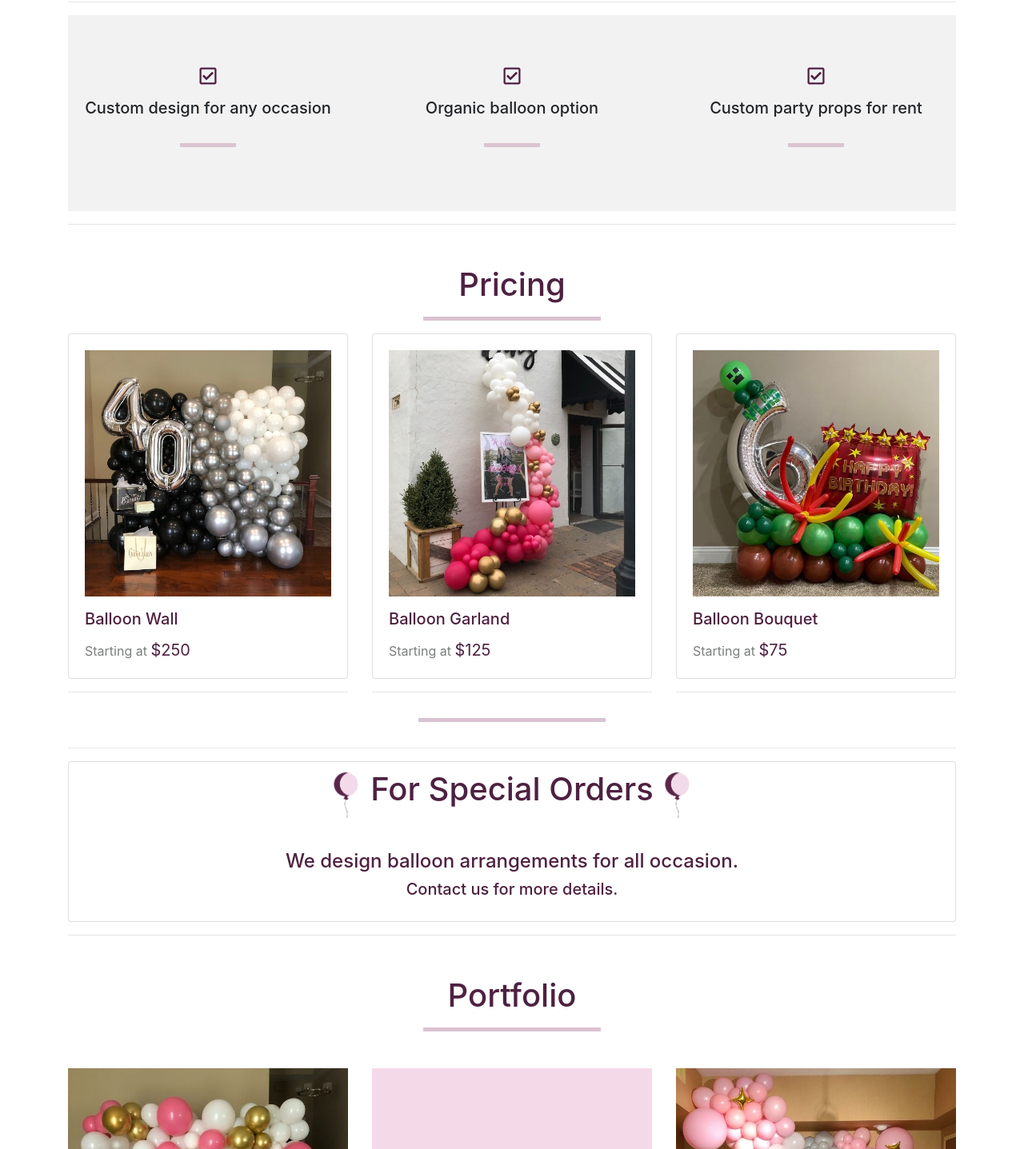
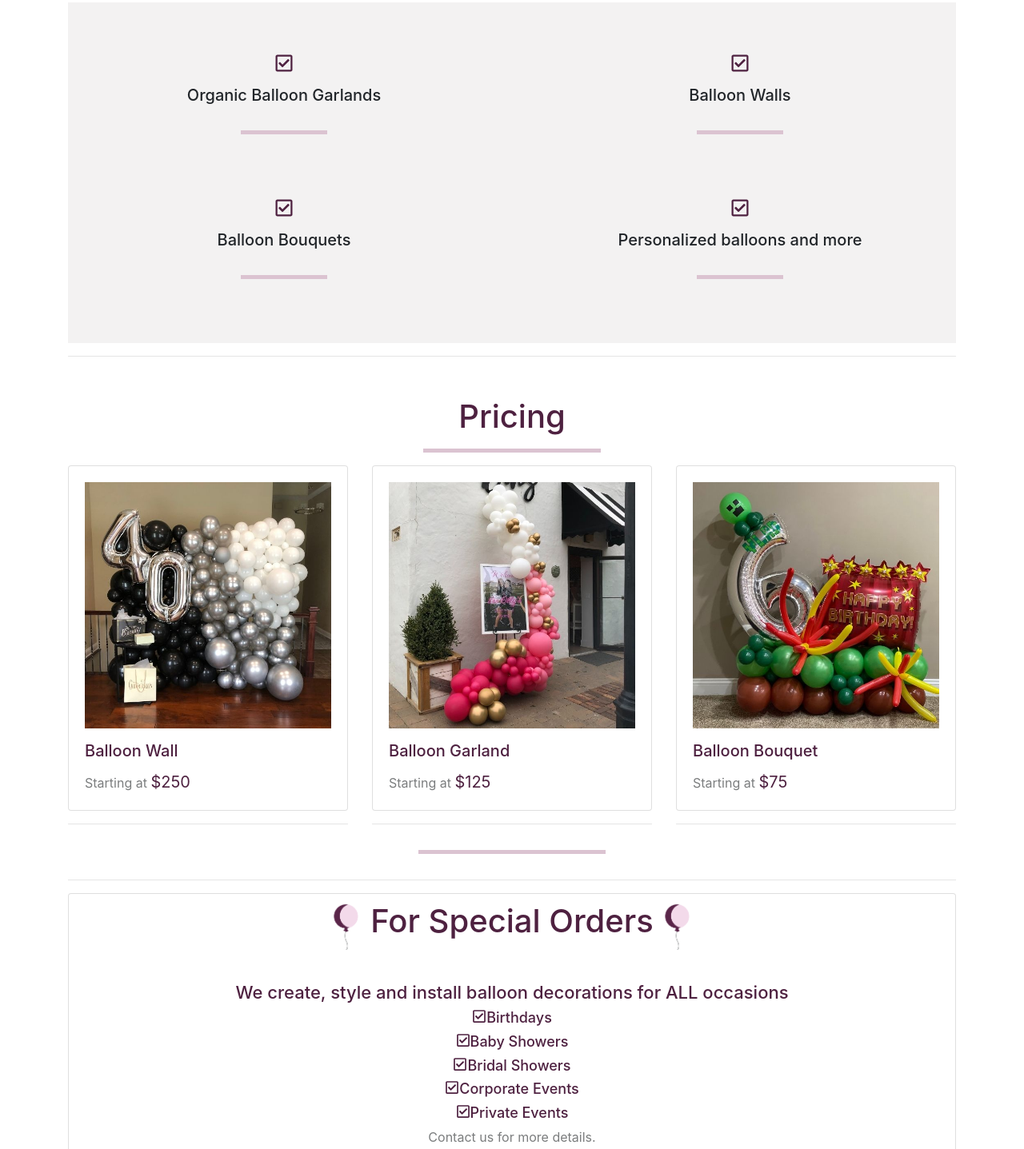
Before and after one commit to nisamova/gatsby-site-learning, a Gatsby site: page / in a window 1280 px wide. Shown: the part 762-2199 px from the top of the page at 80% size. Built offline with nearby package versions, Linux system fonts and the light colour scheme; Gatsby itself is replaced by a stand-in of ours.

Commit message:
Add aditional content

```diff
--- a/src/components/header.js
+++ b/src/components/header.js
@@ -31,9 +31,7 @@ const Header = () => {
       <Container style={{ 'background-color': '#f4d9e9'}}>
         <Row sm={1} md={2} lg={2}>
           <Col>
-      <figure >
         <Link to="/"><img src="Party-Ambiance-square-logo.jpg" width="150" height="150" alt="Party in Style" /></Link>
-      </figure>
       </Col>
       <Col>
         <ul style={{ display: `inline-block`, 'list-style-type': `none`, float: `right`, marginTop: `5rem`}}>
--- a/src/components/pricing-card.js
+++ b/src/components/pricing-card.js
@@ -2,6 +2,8 @@ import React from 'react'
 import { Container, Row, Col, Card } from 'react-bootstrap'
 import { useStaticQuery, graphql } from "gatsby"
 import Img from "gatsby-image"
+import {FaRegCheckSquare} from 'react-icons/fa'
+
 /**import { FaFacebook, FaInstagramSquare, FaEnvelope, FaPhoneSquareAlt} from 'react-icons/fa'*/
 
 
@@ -105,12 +107,21 @@ function Pricingcard() {
     <hr></hr>
     <Card>
       <Card.Title>
-    <h1 class="d-flex justify-content-center" style={{'padding-top': '10px',}}> <Img fixed={data.imagebaloonlogopink.childImageSharp.fixed}
+    <h1 class="d-flex justify-content-center" style={{'padding-top':'10px'}}> <Img fixed={data.imagebaloonlogopink.childImageSharp.fixed}
       alt="Balloon Logo Brand" /> For Special Orders <Img fixed={data.imagebaloonlogopink.childImageSharp.fixed}
       alt="Balloon Logo Brand" /></h1>
       </Card.Title>
       <Card.Body>
-        <h4 class="d-flex justify-content-center">We design balloon arrangements for all occasion. </h4><h5 class="d-flex justify-content-center">Contact us for more details.</h5>
+        <h2 class="d-flex justify-content-center" style={{'font-size':'22px'}}>We create, style and install balloon decorations for ALL occasions</h2>
+
+
+        <h3 class="d-flex justify-content-center" style={{'font-size':'18px'}}> <FaRegCheckSquare /> Birthdays </h3>
+        <h4 class="d-flex justify-content-center" style={{'font-size':'18px'}}><FaRegCheckSquare /> Baby Showers </h4>
+        <h5 class="d-flex justify-content-center" style={{'font-size':'18px'}}><FaRegCheckSquare /> Bridal Showers </h5>
+        <h6 class="d-flex justify-content-center" style={{'font-size':'18px'}}> <FaRegCheckSquare /> Corporate Events </h6>
+        <h6 class="d-flex justify-content-center" style={{'font-size':'18px'}}> <FaRegCheckSquare />Private Events</h6>
+
+        <p class="d-flex justify-content-center">Contact us for more details.</p>
       </Card.Body>
       </Card>
       <hr></hr>
--- a/src/pages/index.js
+++ b/src/pages/index.js
@@ -23,24 +23,32 @@ export default function Home({data}) {
       </Container>
         <Container>
         <section style={{'background-color':'#f3f2f2','padding-bottom':'4rem' }}>
-        <Row sm={1} md lg={3}>
+        <Row sm={1} md={2} lg={2}>
           <Col>
           <span class="d-flex justify-content-center" style={{color: '#4e2140','font-size':'24px','padding-bottom':'1rem','padding-top':'4rem'}}><FaRegCheckSquare /> </span>
-          <h5 class="d-flex justify-content-center" class="d-flex justify-content-center" style={{'padding-bottom':'1rem'}} > Custom design for any occasion</h5>
+          <h5 class="d-flex justify-content-center" class="d-flex justify-content-center" style={{'padding-bottom':'1rem'}} >Organic Balloon Garlands</h5>
           <hr style={{'width':'20%', 'border-width':'5px', 'background-color':'#f4d9e9'}}></hr>
 
           </Col>
+
           <Col>
           <span class="d-flex justify-content-center" style={{color: '#4e2140','font-size':'24px','padding-bottom':'1rem','padding-top':'4rem'}}><FaRegCheckSquare /> </span>
-          <h5 class="d-flex justify-content-center" class="d-flex justify-content-center" style={{'padding-bottom':'1rem'}} >Organic balloon option</h5>
+          <h5 class="d-flex justify-content-center" class="d-flex justify-content-center" style={{'padding-bottom':'1rem'}} >Balloon Walls</h5>
           <hr style={{'width':'20%', 'border-width':'5px', 'background-color':'#f4d9e9'}}></hr>
+          </Col>
 
-          </Col>
           <Col>
           <span class="d-flex justify-content-center" style={{color: '#4e2140','font-size':'24px','padding-bottom':'1rem', 'padding-top':'4rem'}}><FaRegCheckSquare /> </span>
-          <h5 class="d-flex justify-content-center" style={{'padding-bottom':'1rem'}}> Custom party props for rent</h5>
+          <h5 class="d-flex justify-content-center" style={{'padding-bottom':'1rem'}}> Balloon Bouquets</h5>
           <hr style={{'width':'20%', 'border-width':'5px', 'background-color':'#f4d9e9'}}></hr>
           </Col>
+
+          <Col>
+          <span class="d-flex justify-content-center" style={{color: '#4e2140','font-size':'24px','padding-bottom':'1rem', 'padding-top':'4rem'}}><FaRegCheckSquare /> </span>
+          <h5 class="d-flex justify-content-center" style={{'padding-bottom':'1rem'}}>Personalized balloons and more</h5>
+          <hr style={{'width':'20%', 'border-width':'5px', 'background-color':'#f4d9e9'}}></hr>
+          </Col>
+
         </Row>
         </section>
         <hr></hr>
```
Also changed, not shown: content/images/Hiro-Image-Party Ambiance2.png (deleted), content/images/Hiro-Image-Party_Ambiance-Omaha.png, content/images/Hiro-Image-Party_Ambiance-Omaha1.png (added), content/images/Hiro-image-party-ambiance1.png (deleted), content/images/Untitled design.png (deleted), content/images/hiro-image-celebrate-in-style.jpg (deleted), content/images/hiro-party-ambiance.jpg (deleted).
